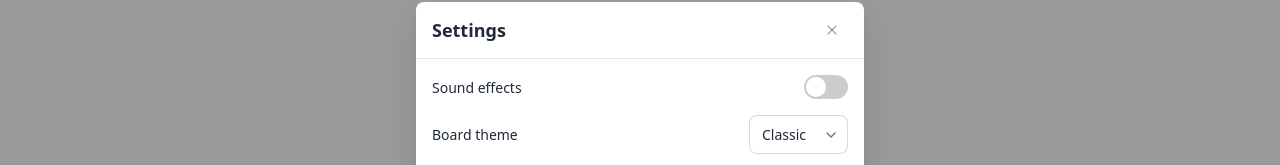
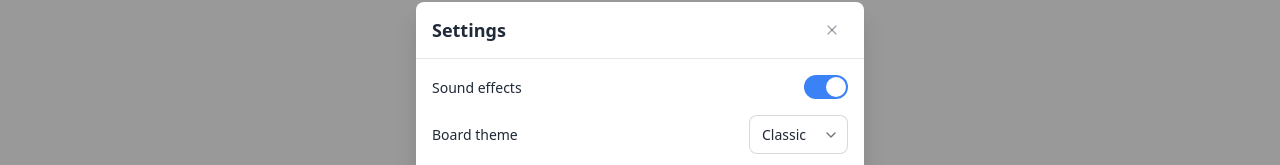
Before and after one commit to Gcob/chess, a Vue app in the folder frontend/: page / in a window 1280 px wide. Both pictures are taken after a click on the button 1166 px from the left and 20 px from the top of the page. Shown: the part 250-415 px from the top of the page. Built offline with nearby package versions, Linux system fonts and the light colour scheme; the HTML template or start-up script is replaced by a standard one.

Commit message:
feat: implement settings store for managing user preferences in the settings modal

```diff
--- a/frontend/src/components/parts/SettingsModal.vue
+++ b/frontend/src/components/parts/SettingsModal.vue
@@ -5,12 +5,12 @@
     <div class="settings-modal">
       <label class="c-label">
         <span>{{ $t('settings.sound') }}</span>
-        <input type="checkbox" class="c-checkbox" />
+        <input type="checkbox" class="c-checkbox" v-model="store.settings.sound" />
       </label>
 
       <label class="c-label">
         <span>{{ $t('settings.boardTheme') }}</span>
-        <select class="c-select">
+        <select class="c-select" v-model="store.settings.boardTheme">
           <option value="classic">Classic</option>
           <option value="modern">Modern</option>
           <option value="wood">Wood</option>
@@ -19,7 +19,7 @@
 
       <label class="c-label">
         <span>{{ $t('settings.pieceStyle') }}</span>
-        <select class="c-select">
+        <select class="c-select" v-model="store.settings.pieceStyle">
           <option value="standard">Standard</option>
           <option value="minimalist">Minimalist</option>
           <option value="pixel">Pixel</option>
@@ -34,8 +34,12 @@
 </template>
 
 <script setup lang="ts">
+import { useSettingsStore } from '@/stores/useSettingsStore'
+
 defineProps<{ modelValue: boolean }>()
 defineEmits<{ 'update:modelValue': [value: boolean] }>()
+
+const store = useSettingsStore()
 </script>
 
 <style lang="scss" scoped>
--- /dev/null
+++ b/frontend/src/stores/useSettingsStore.ts
@@ -0,0 +1,43 @@
+// src/stores/useSettingsStore.ts
+import { defineStore } from 'pinia'
+import { ref, watch } from 'vue'
+
+export interface Settings {
+  sound: boolean
+  boardTheme: 'classic' | 'modern' | 'wood'
+  pieceStyle: 'standard' | 'minimalist' | 'pixel'
+}
+
+const STORAGE_KEY = 'settings'
+
+const DEFAULTS: Settings = {
+  sound: true,
+  boardTheme: 'classic',
+  pieceStyle: 'standard',
+}
+
+function loadFromStorage(): Settings {
+  try {
+    const stored = localStorage.getItem(STORAGE_KEY)
+    if (stored) {
+      return { ...DEFAULTS, ...JSON.parse(stored) }
+    }
+  } catch {
+    // corrupted data, ignore
+  }
+  return { ...DEFAULTS }
+}
+
+export const useSettingsStore = defineStore('settings', () => {
+  const settings = ref<Settings>(loadFromStorage())
+
+  watch(settings, (val) => {
+    localStorage.setItem(STORAGE_KEY, JSON.stringify(val))
+  }, { deep: true })
+
+  function reset() {
+    settings.value = { ...DEFAULTS }
+  }
+
+  return { settings, reset }
+})
```
